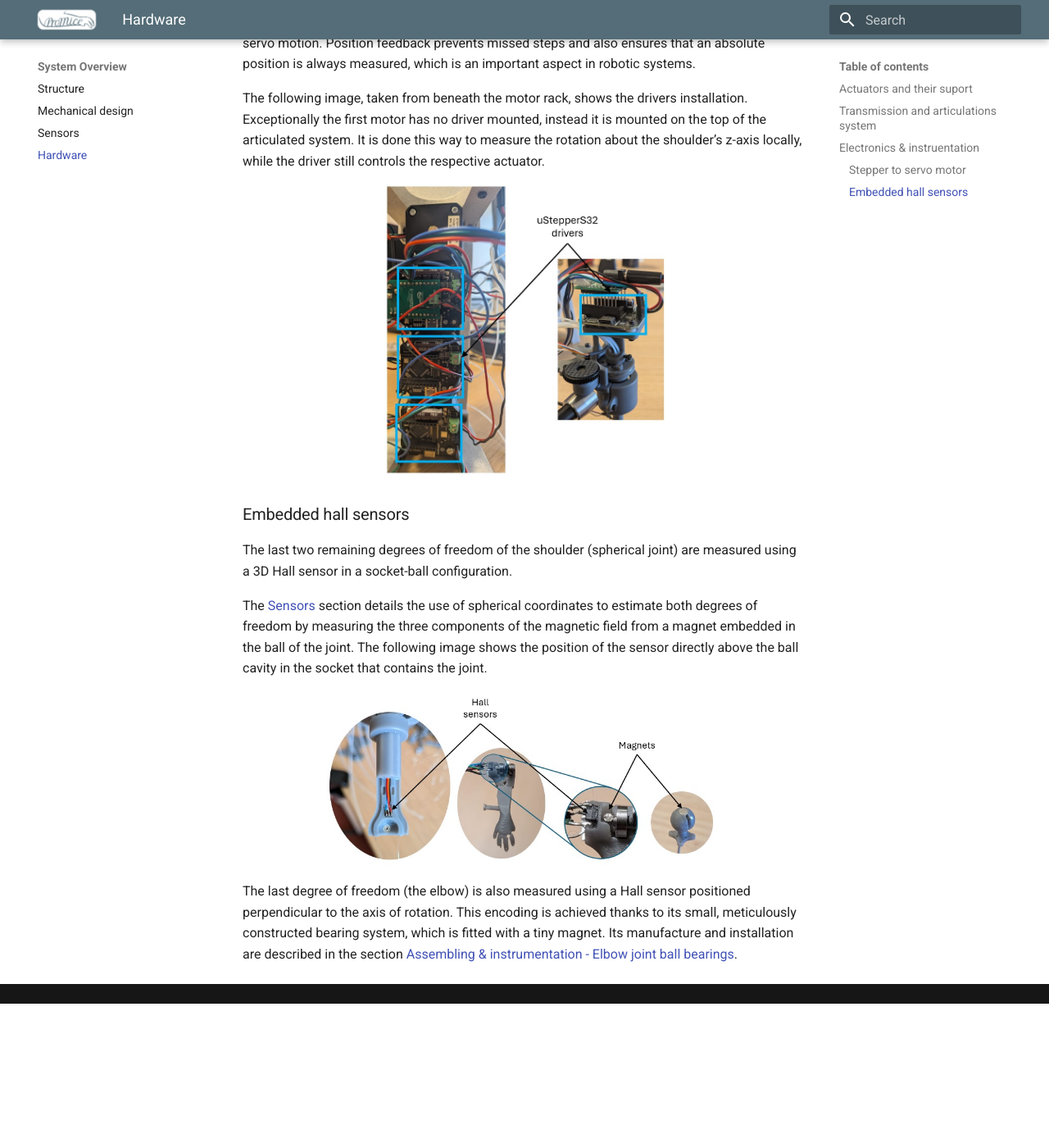
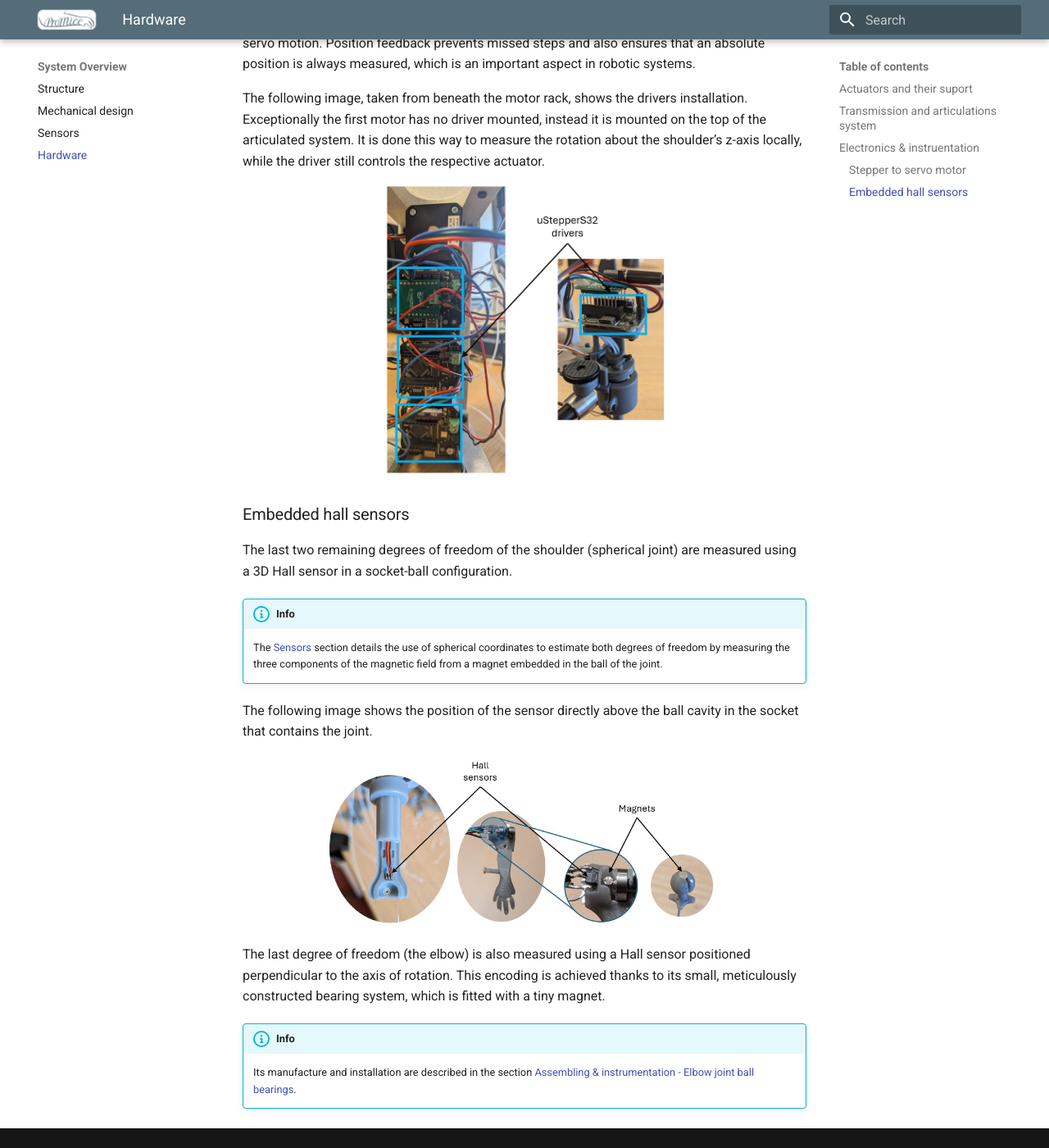
Before and after one commit to Juan-CarlosM/ProMice, an MkDocs documentation site: the page built from docs/hardware.md, in a window 1280 px wide and 1400 px high, scrolled down 1756 px. Shown: the whole window at 82% size. Built offline with MkDocs 1.6.1 and Material for MkDocs 9.7.7, drawn with Linux system fonts in a browser that asks for light colours; before the commit the page ends 2980 px from its top, so only the background shows below that.

```diff
--- a/docs/hardware.md
+++ b/docs/hardware.md
@@ -29,10 +29,14 @@ It is done this way to measure the rotation about the shoulder’s z-axis locall
 The last two remaining degrees of freedom of the shoulder (spherical joint) are measured using a 3D Hall sensor in a socket-ball configuration.
 
 
+!!! info
+    The [Sensors](sensors.md) section details the use of spherical coordinates to estimate both degrees of freedom by measuring the three components of the magnetic field from a magnet embedded in the ball of the joint.
 
-The [Sensors](sensors.md) section details the use of spherical coordinates to estimate both degrees of freedom by measuring the three components of the magnetic field from a magnet embedded in the ball of the joint.
 The following image shows the position of the sensor directly above the ball cavity in the socket that contains the joint.
 
 ![Hall sensors socket and elbow](images/hall_sensors_socket.jpg){width=70% .center}
 
-The last degree of freedom (the elbow) is also measured using a Hall sensor positioned perpendicular to the axis of rotation. This encoding is achieved thanks to its small, meticulously constructed bearing system, which is fitted with a tiny magnet. Its manufacture and installation are described in the section [Assembling & instrumentation - Elbow joint ball bearings](assembling_instrumentation.md#elbow-joint-ball-bearings).
+The last degree of freedom (the elbow) is also measured using a Hall sensor positioned perpendicular to the axis of rotation. This encoding is achieved thanks to its small, meticulously constructed bearing system, which is fitted with a tiny magnet.
+
+!!! info
+    Its manufacture and installation are described in the section [Assembling & instrumentation - Elbow joint ball bearings](assembling_instrumentation.md#elbow-joint-ball-bearings).
```
